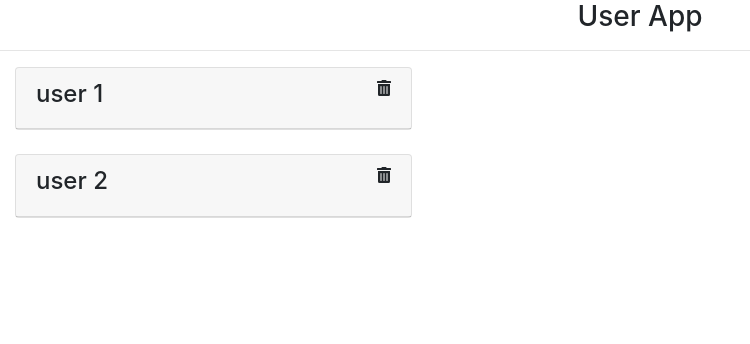
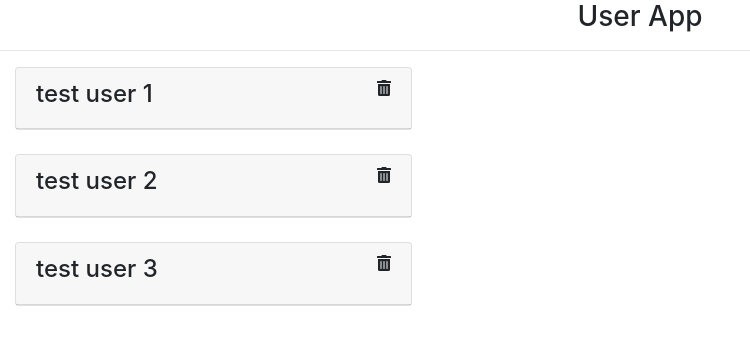
Before and after one commit to melihs/react-beginning, a React (Create React App) app: page / in a window 1280 px wide. Shown: the top 344 px of the page, without its empty margins (0-750 px from the left). Built offline with nearby package versions, Linux system fonts and the light colour scheme.

Commit message:
moc users data and Users component created

```diff
--- a/src/App.js
+++ b/src/App.js
@@ -1,29 +1,45 @@
-import React from 'react';
+import React, { Component } from 'react';
 import './App.css';
-import User from './components/User';
+import Users from './components/Users';
 import Navbar from './components/Navbar';
 import { library } from '@fortawesome/fontawesome-svg-core'
 import {faCheckSquare,faTrashAlt} from '@fortawesome/free-solid-svg-icons'
 
 library.add(faCheckSquare, faTrashAlt)
 
-function App() {
+class App extends Component {
+    state = {
+        mocUsers : [
+            {
+                id : 1,
+                name : 'test user 1',
+                department : 'ar-ge',
+                salary : '4200'
+            },
+            {
+                id : 2,
+                name : 'test user 2',
+                department : 'avukat',
+                salary : '6000'
+            },
+            {
+                id : 3,
+                name : 'test user 3',
+                department : 'yönetim-organizasyon',
+                salary : '15000'
+            },
+        ]
+    }
+    render () {
         return (
             <div className="App">
                 <Navbar title="User App"/>
                 <hr/>
-        <User
-            name="user 1"
-            department="bilişim"
-            salary="5000 TL"
-        />
-        <User
-            name="user 2"
-            department="tekstil"
-            salary="7500 TL"
-        />
+                <Users users={ this.state.mocUsers }/>
             </div>
         );
     }
 
+}
+
 export default App;
--- a/src/components/User.js
+++ b/src/components/User.js
@@ -27,7 +27,7 @@ class User extends Component {
                         {
                             isVisible ?
                                 <CardBody>
-                                    <CardText>Maaş :  { salary }</CardText>
+                                    <CardText>Maaş :  { salary } TL</CardText>
                                     <CardText>Departman :  { department }</CardText>
                                 </CardBody>
                                 : null
--- /dev/null
+++ b/src/components/Users.js
@@ -0,0 +1,25 @@
+import React,{ Component } from 'react';
+import User from './User';
+
+class Users extends Component {
+    render () {
+        const { users } = this.props;
+        return (
+            <div>
+                {
+                    users.map(user => {
+                        return (
+                            <User
+                                key = { user.id }
+                                name={ user.name }
+                                department={ user.department }
+                                salary={ user.salary }
+                            />
+                        )
+                    })
+                }
+            </div>
+        )
+    }
+}
+export default Users;
```
Lines whose indentation alone changed are shown as unchanged.
